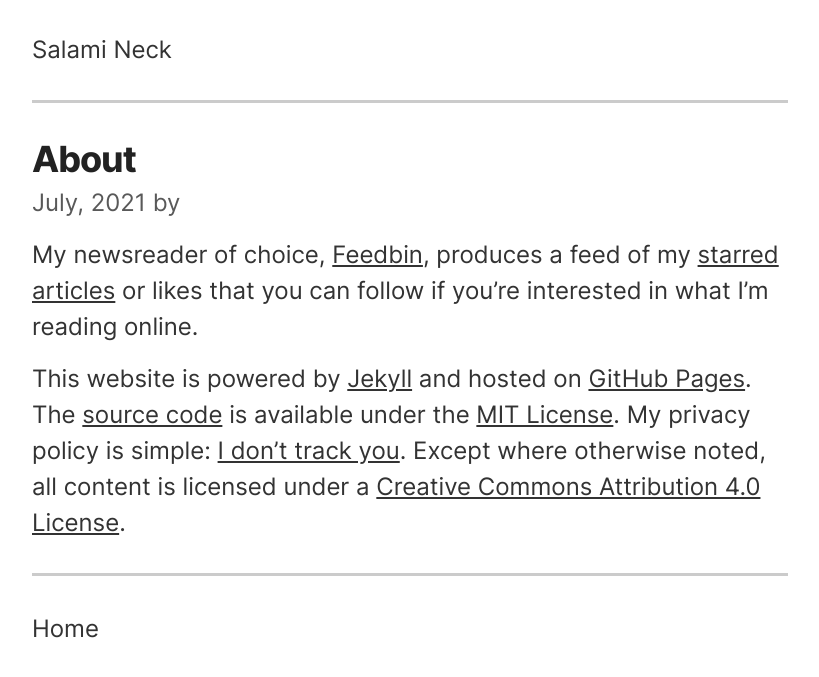
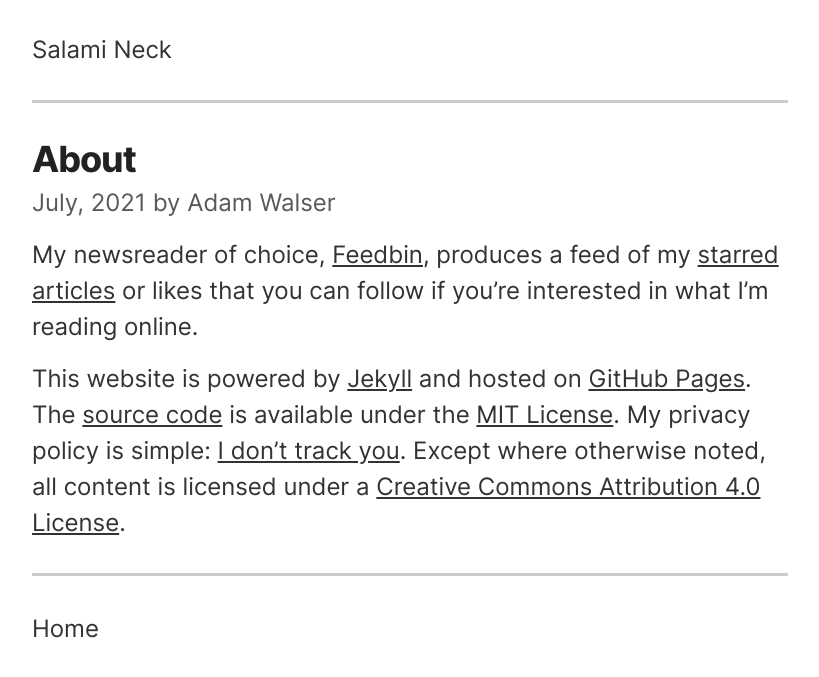
Before and after one commit to ajpwalser/ajpwalser.github.io, a Jekyll site: the page built from _posts/2021-07-09-about.md, in a window 1280 px wide. Shown: the top 677 px of the page, without its empty margins (230-1049 px from the left). Built offline with Jekyll 4.4.1, drawn with Linux system fonts in a browser that asks for light colours.

Commit message:
Update _config.yml

```diff
--- a/_config.yml
+++ b/_config.yml
@@ -1,4 +1,5 @@
 title: Salami Neck
+author: Adam Walser
 description:
 tagline:
 permalink: /:title/
```
